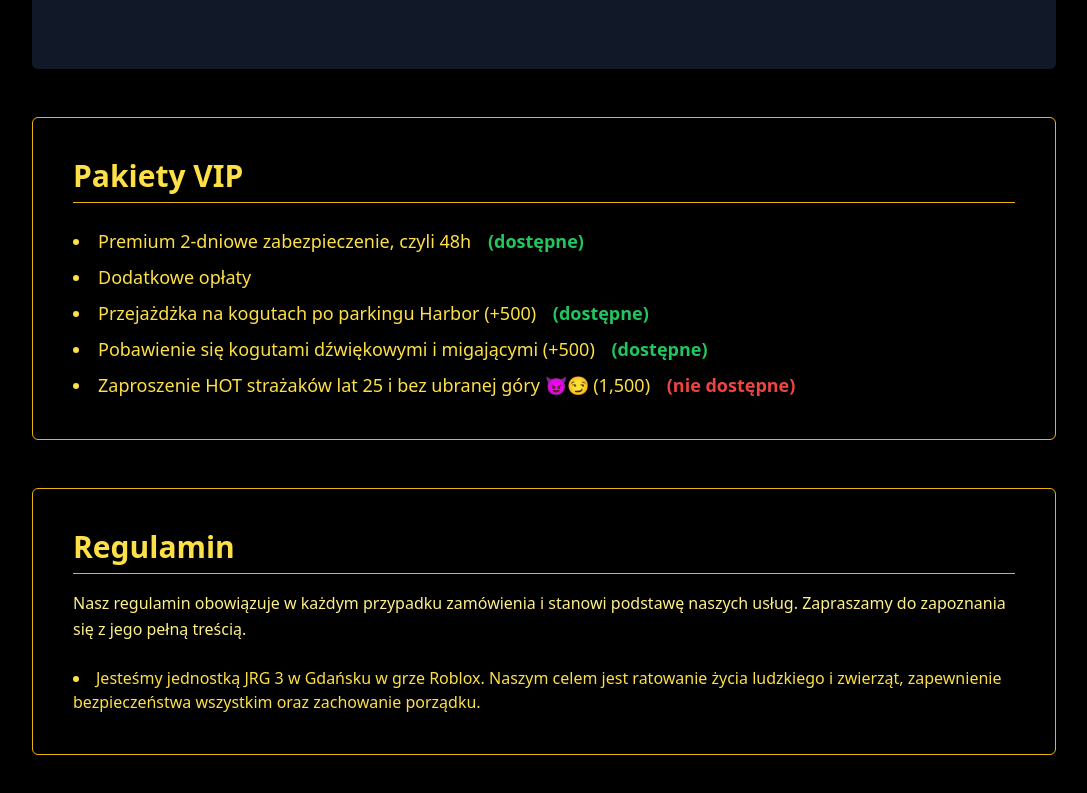
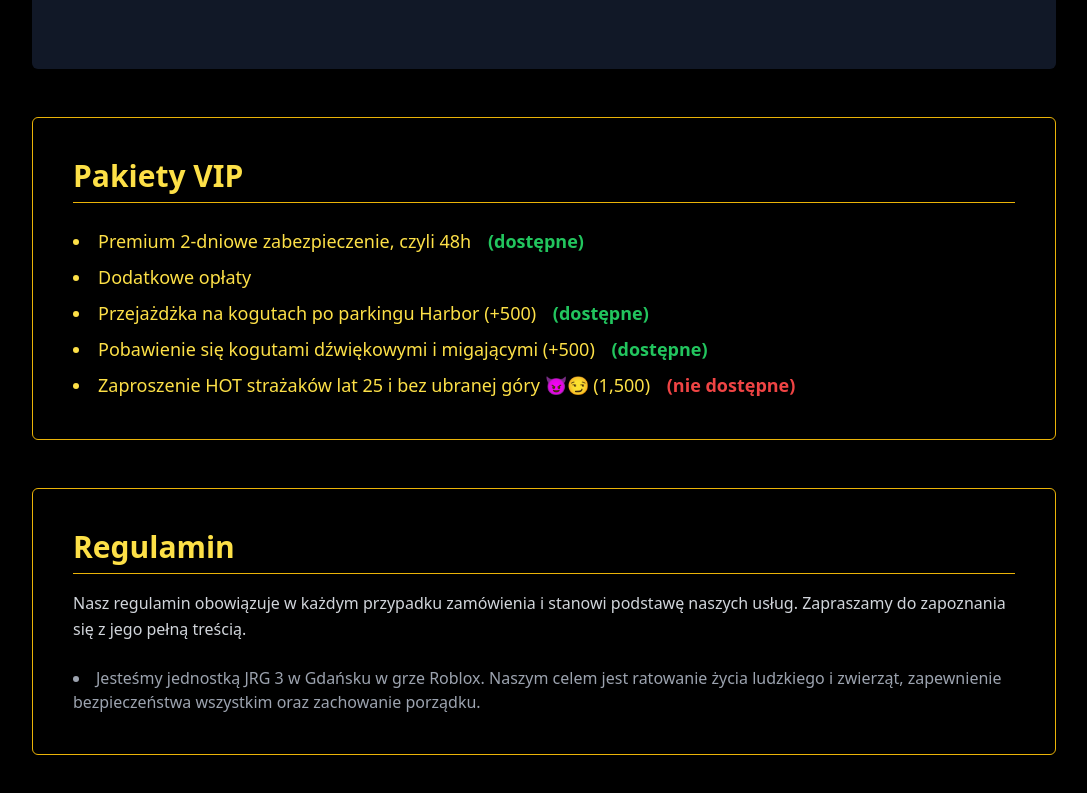
Before and after one commit to diabel777/straz-pozarna-miasteczko, a plain HTML site: page index.html in a window 1280 px wide. Shown: the part 1801-2594 px from the top of the page, without its empty margins (96-1183 px from the left). Drawn offline with nearby package versions, Linux system fonts and the light colour scheme; files whose address does not match are found by name.

Commit message:
Update index.html

```diff
--- a/index.html
+++ b/index.html
@@ -16,6 +16,7 @@
       <a href="#about" class="hover:text-white transition">O nas</a>
       <a href="#services" class="hover:text-white transition">Cennik zabezpieczeń imprez i inne</a>
       <a href="#pricing" class="hover:text-white transition">Rodzaje zaleceń</a>
+      <!-- WAŻNE: Link do sekcji VIP poprawiony! -->
       <a href="#vip-packages" class="hover:text-white transition">Pakiety VIP</a>
       <a href="#regulamin" class="hover:text-white transition">Regulamin</a>
     </nav>
@@ -94,10 +95,10 @@
 
     <section id="regulamin" class="p-10 bg-black max-w-5xl mx-auto rounded-md shadow-md my-12 border border-yellow-500">
       <h2 class="text-3xl font-semibold mb-4 border-b border-yellow-500 pb-2">Regulamin</h2>
-      <p class="mb-6 text-yellow-200 leading-relaxed">
+      <p class="mb-6 text-gray-300 leading-relaxed">
         Nasz regulamin obowiązuje w każdym przypadku zamówienia i stanowi podstawę naszych usług. Zapraszamy do zapoznania się z jego pełną treścią.
       </p>
-      <ul class="list-disc list-inside space-y-2 text-yellow-300">
+      <ul class="list-disc list-inside space-y-2 text-gray-400">
         <li>
           Jesteśmy jednostką JRG 3 w Gdańsku w grze Roblox. Naszym celem jest ratowanie życia ludzkiego i zwierząt, zapewnienie bezpieczeństwa wszystkim oraz zachowanie porządku.
         </li>
```
